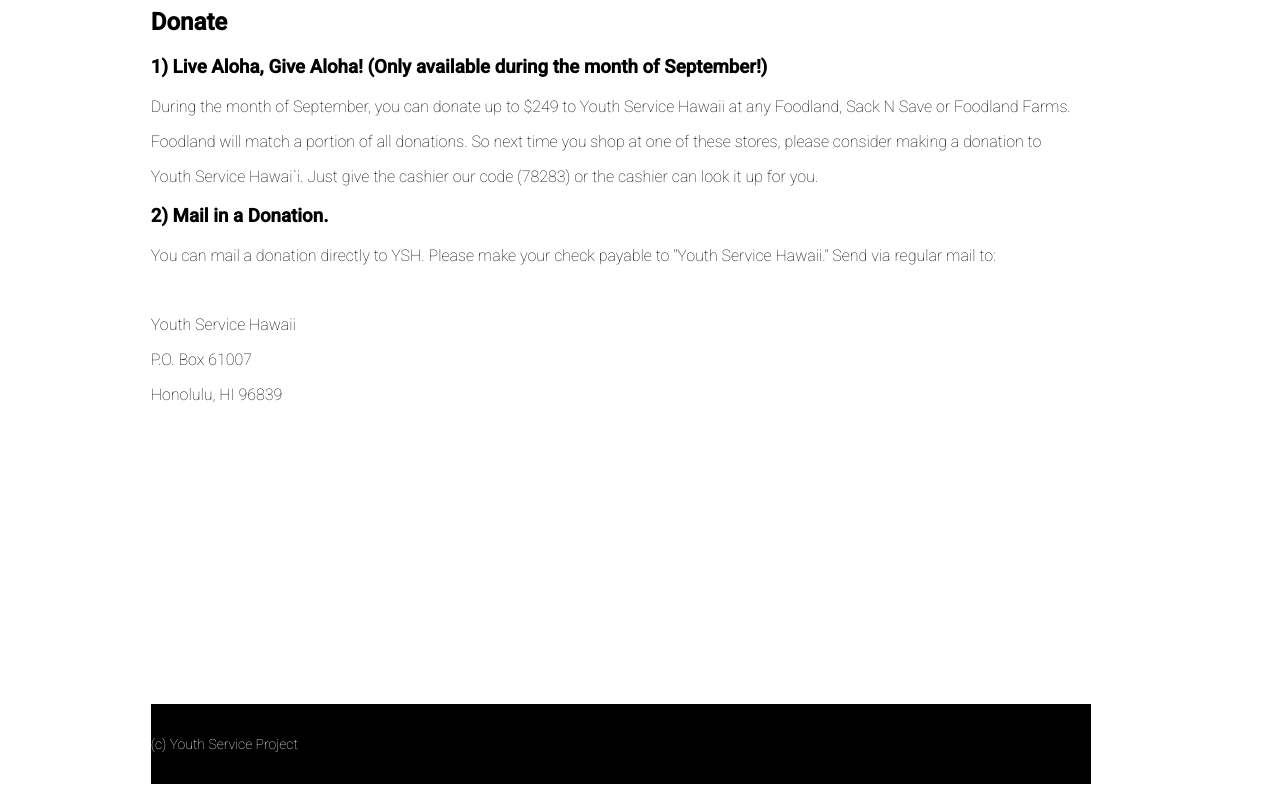
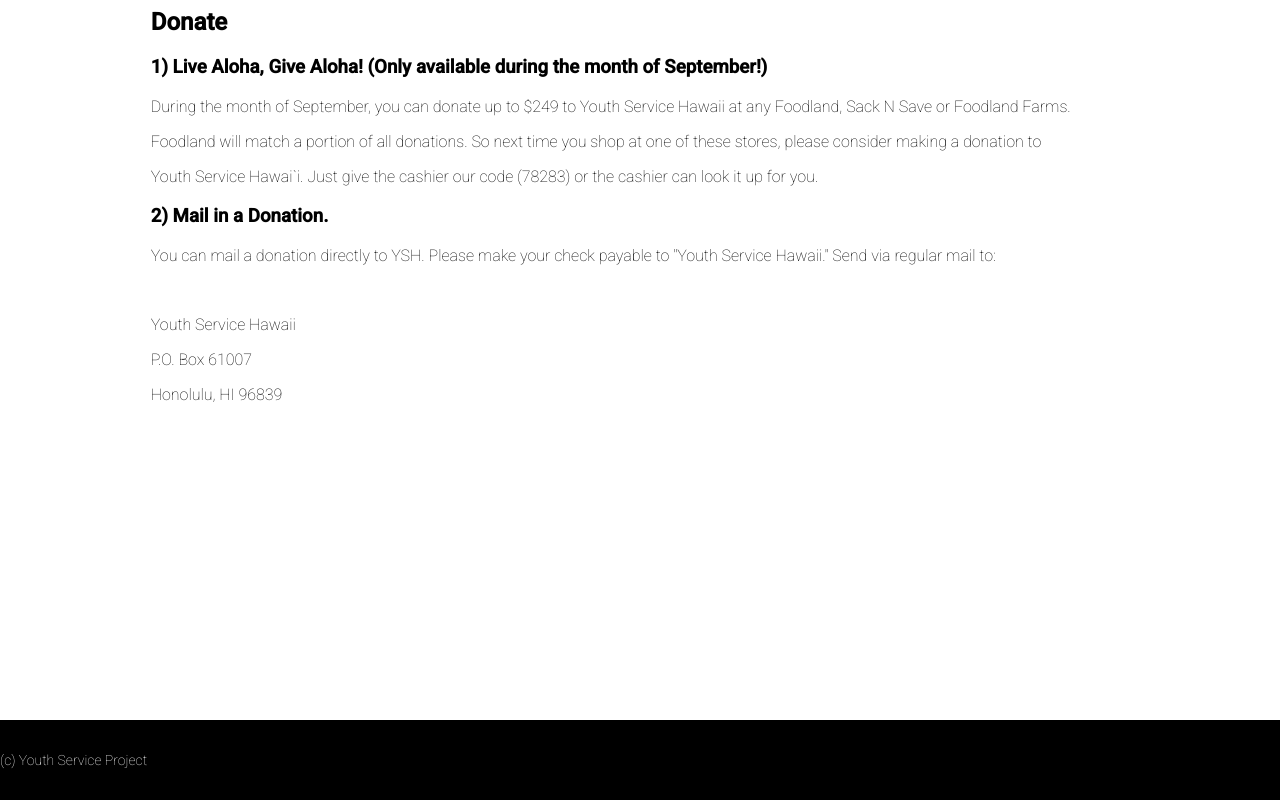
Before and after one commit to BullsI808/ysp_website, a website: page public/index.html in a window 1280 px wide. Shown: the part 2505-3305 px from the top of the page. Drawn offline with Linux system fonts and the light colour scheme.

Commit message:
footer extends allt he way across page

```diff
--- a/public/index.css
+++ b/public/index.css
@@ -172,6 +172,8 @@
   color: white;
   background-color: black;
   margin-top: 300px;
+  width:fit-content;
+  flex-grow:1;
 
 }
 .footer p {
@@ -303,3 +305,6 @@
 margin-top:50px;
 
 }
+#footer-container{
+display:flex;
+}
--- a/public/index.html
+++ b/public/index.html
@@ -164,11 +164,11 @@
 
 
 
+  </div>
+  </div>
 
-
-
-
-    <div class="footer" id="footer-container">
+<div id="footer-container">
+    <div class="footer" >
       <p>(c) Youth Service Project</p>
     </div>
   </div>
```
